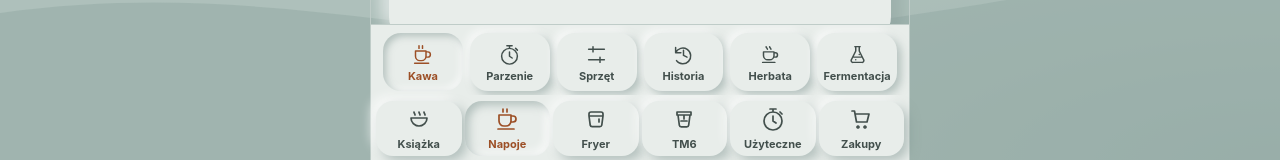
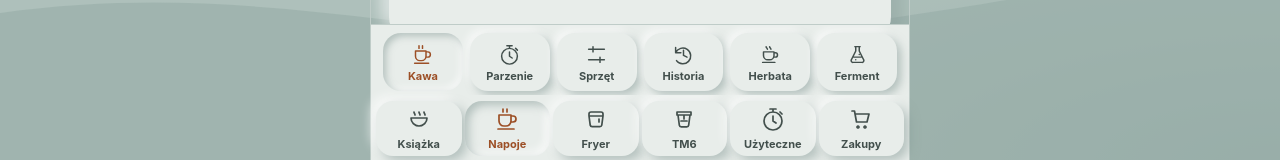
Before and after one commit to Auriol-kno/HomeCraft, a React (Vite) app in the folder app/: page / in a window 1280 px wide. Shown: the part 637-797 px from the top of the page. Built offline with nearby package versions, Linux system fonts and the light colour scheme.

Commit message:
fix: shorten fermentation menu label to Ferment

```diff
--- a/app/src/App.tsx
+++ b/app/src/App.tsx
@@ -35,7 +35,7 @@ function parseHash(): {module: Module; fryer: FryerTab; dom: HomeTab; thermomix:
 }
 interface BrewStatus { running: boolean; method: string; seconds: number }
 const titles: Record<Screen,string> = {home:'Twoja codzienna kawa',timer:'Czas na dobry napar',equipment:'Twój warsztat',history:'Ostatnie filiżanki',rating:'Jak smakuje?',tea:'Herbata i napary',fermentation:'Fermentacja domowa'};
-const destinations: {id: Screen; label: string; icon: string}[] = [{id:'home',label:'Kawa',icon:'coffee'},{id:'timer',label:'Parzenie',icon:'timer'},{id:'equipment',label:'Sprzęt',icon:'sliders'},{id:'history',label:'Historia',icon:'history'},{id:'tea',label:'Herbata',icon:'tea'},{id:'fermentation',label:'Fermentacja',icon:'fermentation'}];
+const destinations: {id: Screen; label: string; icon: string}[] = [{id:'home',label:'Kawa',icon:'coffee'},{id:'timer',label:'Parzenie',icon:'timer'},{id:'equipment',label:'Sprzęt',icon:'sliders'},{id:'history',label:'Historia',icon:'history'},{id:'tea',label:'Herbata',icon:'tea'},{id:'fermentation',label:'Ferment',icon:'fermentation'}];
 const paths: Record<string,string> = {fermentation:'M9 3h6M10 3v5l-5 10a2 2 0 0 0 2 3h10a2 2 0 0 0 2-3L14 8V3M8 15h8M10 18h.01M14 12h.01',coffee:'M4 8h12v6a5 5 0 0 1-5 5H9a5 5 0 0 1-5-5V8Zm12 1h2a3 3 0 0 1 0 6h-2M3 22h16M8 2v3m4-3v3',timer:'M9 2h6m-3 0v3m7 0 2 2M12 9v5l3 2M21 14a9 9 0 1 1-18 0 9 9 0 0 1 18 0',sliders:'M3 6h18M3 18h18M8 3v6m8 6v6',tea:'M4 9h12v4a5 5 0 0 1-5 5H9a5 5 0 0 1-5-5V9Zm12 1h1.5a2.5 2.5 0 0 1 0 5H16M7 3c0 1.5 1.5 1.5 1.5 3M11 3c0 1.5 1.5 1.5 1.5 3M3 21h14',history:'M3 4v6h6M3 10a9 9 0 1 1 1 9m8-12v6l4 2',settings:'M9.94 4.58L10.32 1.94A10.2 10.2 0 0 1 13.68 1.94L14.06 4.58A7.7 7.7 0 0 1 15.79 5.30L17.92 3.70A10.2 10.2 0 0 1 20.30 6.08L18.70 8.21A7.7 7.7 0 0 1 19.42 9.94L22.06 10.32A10.2 10.2 0 0 1 22.06 13.68L19.42 14.06A7.7 7.7 0 0 1 18.70 15.79L20.30 17.92A10.2 10.2 0 0 1 17.92 20.30L15.79 18.70A7.7 7.7 0 0 1 14.06 19.42L13.68 22.06A10.2 10.2 0 0 1 10.32 22.06L9.94 19.42A7.7 7.7 0 0 1 8.21 18.70L6.08 20.30A10.2 10.2 0 0 1 3.70 17.92L5.30 15.79A7.7 7.7 0 0 1 4.58 14.06L1.94 13.68A10.2 10.2 0 0 1 1.94 10.32L4.58 9.94A7.7 7.7 0 0 1 5.30 8.21L3.70 6.08A10.2 10.2 0 0 1 6.08 3.70L8.21 5.30A7.7 7.7 0 0 1 9.94 4.58ZM15.2 12a3.2 3.2 0 1 1-6.4 0 3.2 3.2 0 0 1 6.4 0Z'};
 function Icon({name}: {name:string}) {return <svg viewBox="0 0 24 24" fill="none" stroke="currentColor" strokeWidth="1.7" strokeLinecap="round" strokeLinejoin="round" aria-hidden="true"><path d={paths[name]}/></svg>}
 // These fixed fragments belong to the retained brewing engine. Memoization keeps
```
